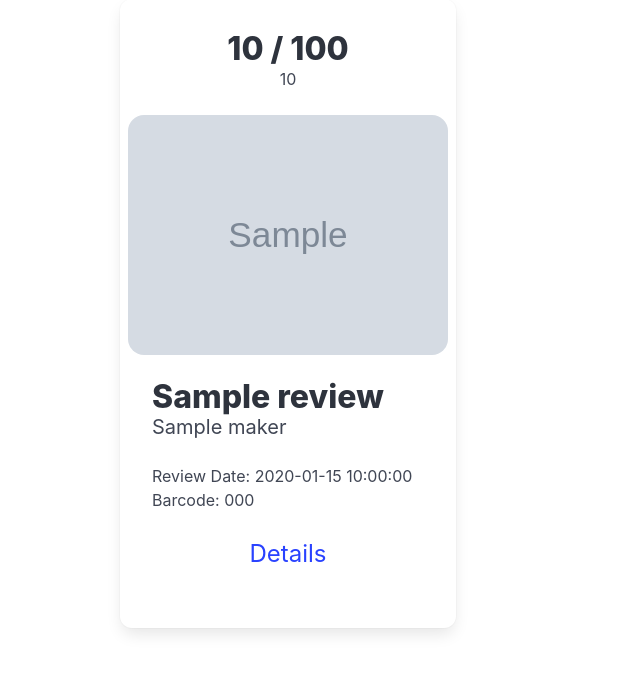
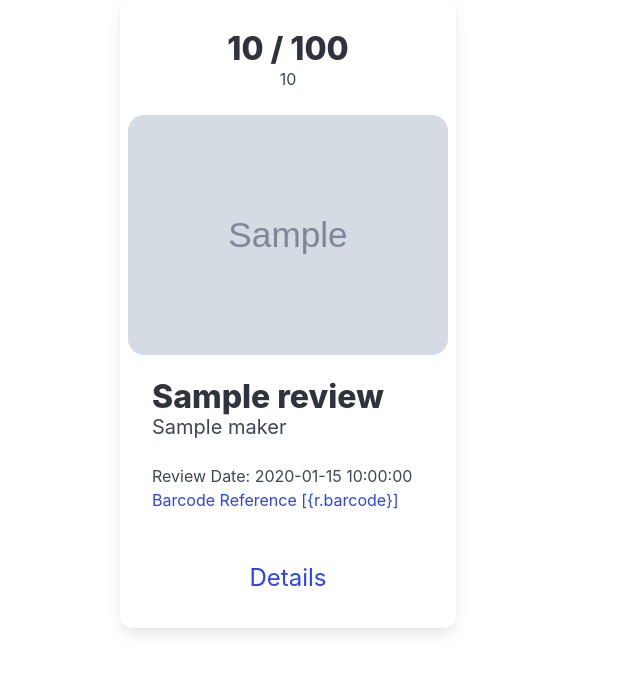
Before and after one commit to volutus/self-domain-flask, a Flask app: template templates/noodles.html in a window 1280 px wide. Shown: the part 165-849 px from the top of the page, without its empty margins (0-640 px from the left). Run offline with Flask 3, Linux system fonts and the light colour scheme; the template is opened without the code that fills it: most values are stand-ins (such as "Sample title", 1, 10 or a date in 2020); grey boxes marked "Sample" are stand-in pictures.

Commit message:
Add link to barcode lookup

```diff
--- a/templates/noodles.html
+++ b/templates/noodles.html
@@ -40,7 +40,7 @@
             <div class="title">{{r.name}}</div>
             <div class="subtitle">{{r.maker}}</div>
             <div>Review Date: {{r.review_date}}</div>
-            <div>Barcode: {{r.barcode}}</div>
+            <a target="_blank" href="https://www.barcodelookup.com/{{r.barcode}}">Barcode Reference [{r.barcode}]</div>
 
             <div class="review-grade">
               <a href="javascript:void(0)" class="grade-text"> Details </a>
```
